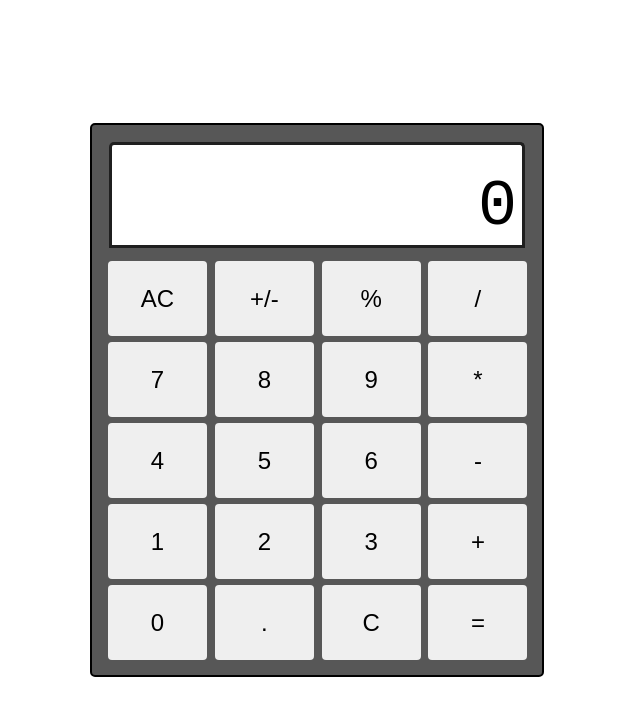
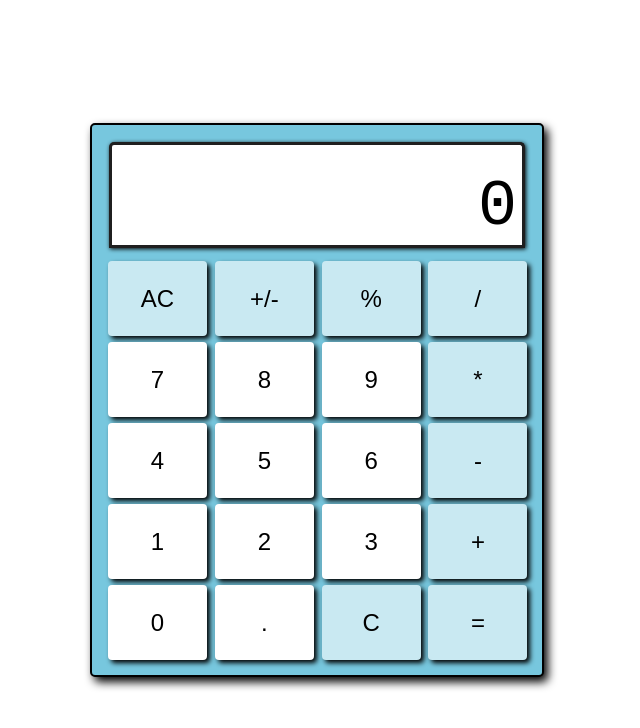
Before and after one commit to AStraightLine/calculator, a plain HTML site: page Index.html in a window 1280 px wide. Shown: the whole page, without its empty margins (323-963 px from the left). Drawn offline with Linux system fonts and the light colour scheme.

Commit message:
Fixed diving 0 by x bug, styling upgrade.

```diff
--- a/Index.html
+++ b/Index.html
@@ -35,7 +35,7 @@
                 <button class="calcButton operatorButton" value="+">+</button>
 
                 <button class="leftButton calcButton numberButton" value="0">0</button>
-                <button class="calcButton operatorButton" value=".">.</button>
+                <button class="calcButton operatorButton" id="decimalPointButton" value=".">.</button>
                 <button class="calcButton operatorButton" value="backspace">C</button>
                 <button class="calcButton operatorButton" value="=">=</button>
             </div>
--- a/scripts/script.js
+++ b/scripts/script.js
@@ -86,7 +86,6 @@ function operate(a, operator, b) {
         let resultArray = resultString.split('');
         while (resultArray.length > 11) {
             if (resultArray[(resultArray.length - 1)] >= 5) {
-                console.log(resultArray[(resultArray.length - 1)])
                 resultArray[(resultArray.length - 1)] = Math.round(resultArray[(resultArray.length - 1)]);
                 resultArray.pop();
             } else {
@@ -168,7 +167,7 @@ operatorButtons.forEach((button) => {
         } else if (button.value == '=') {
             if (button.value == '=' && lastOperator == '' && displayValue == 0 && operandA == 0 && operandB == 0) {
                 return;
-            } else {
+            }  else {
                 subDisplay.textContent = operandA + ' ' + operator + ' ' + displayValue + ' ' + '=';
                 operandB = displayValue;
                 result = operate(operandA, operator, operandB);
--- a/styles/main.css
+++ b/styles/main.css
@@ -16,9 +16,10 @@ body {
 #calcContainer {
     width: 450px;
     height: 550px;
-    background-color: #575757;
+    background-color: #77C7DE;
     border-radius: 5px;
     border: 2px solid black;
+    filter: drop-shadow(0.35em 0.4em 0.35em black);
 }
 
 #calcHeader {
@@ -27,6 +28,7 @@ body {
     flex-direction: column;
     justify-content: center;
     align-items: center;
+    filter: drop-shadow(0.1em 0.1em 0.15em black);
 }
 
 #calcSubDisplay {
@@ -78,8 +80,28 @@ body {
     border-radius: 4px;
     margin-top: 6px;
     font-size: 1.5em;
+    background-color: white;
+    filter: drop-shadow(0.15em 0.15em 0.1em black);
 }
 
 .leftButton {
     margin-left: 3px;
 }
+
+.operatorButton {
+    background-color: #c9e9f2;
+}
+
+#decimalPointButton {
+    background-color: white;
+}
+
+.calcButton:hover {
+    background-color: #919191;
+    color: white;
+}
+
+#decimalPointButton:hover {
+    background-color: #919191;
+    color: white;
+}
```
Also changed, not shown: 1 other file.
